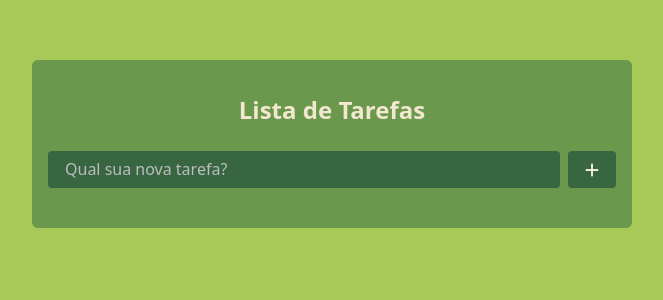
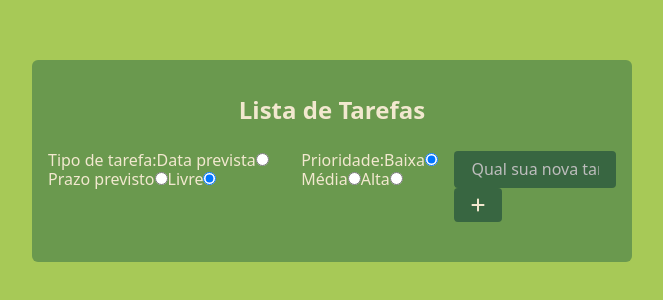
Before and after one commit to gfcrodriguespuc/lab-desenv-soft-projeto-1-todo-list, a React (Vite) app in the folder front-end/: page / in a window 1280 px wide. Shown: the top 300 px of the page, without its empty margins (308-971 px from the left). Built offline with nearby package versions, Linux system fonts and the light colour scheme.

Commit message:
Implementa criação de todos de diferentes tipos e prioridades

```diff
--- a/front-end/src/components/TodoForm/TodoForm.jsx
+++ b/front-end/src/components/TodoForm/TodoForm.jsx
@@ -6,9 +6,24 @@ import { faPlus } from "@fortawesome/free-solid-svg-icons";
 import { FontAwesomeIcon } from "@fortawesome/react-fontawesome";
 import { clsx } from "clsx";
 import { useState } from "react";
+import { TodoPriority, TodoType } from "../../models/todo";
 
 export const TodoForm = ({ addTodo }) => {
   const [todoDescription, setTodoDescription] = useState("");
+  const [todoType, setTodoType] = useState(TodoType.FREE);
+  const [todoPriority, setTodoPriority] = useState(TodoPriority.LOW);
+  const [todoDueDate, setTodoDueDate] = useState("");
+  const [todoDeadline, setTodoDeadline] = useState("");
+
+  const handleTypeChange = (event) => {
+    console.debug("handleTypeChange", event.target.value);
+    setTodoType(event.target.value);
+  };
+
+  const handlePriorityChange = (event) => {
+    console.debug("handlePriorityChange", event.target.value);
+    setTodoPriority(event.target.value);
+  };
 
   const handleSubmit = (event) => {
     event.preventDefault();
@@ -18,12 +33,121 @@ export const TodoForm = ({ addTodo }) => {
       return;
     }
 
-    addTodo(todoDescriptionTrim);
+    addTodo({
+      type: todoType,
+      priority: todoPriority,
+      dueDate: todoType === TodoType.DUE_DATE ? todoDueDate : null,
+      deadline: todoType === TodoType.DEADLINE ? +todoDeadline : null,
+      description: todoDescriptionTrim,
+    });
     setTodoDescription("");
   };
 
   return (
     <form className={styles["todo-form"]} onSubmit={handleSubmit}>
+      {/*
+        Tipos possiveis para a tarefa:
+        A ToDo List deverá possuir três tipos de tarefas:
+          o 1. Data (com data prevista de conclusão)
+          o 2. Prazo (com prazo previsto de conclusão informado em dias)
+          o 3. Livre (Sem data ou prazo previsto de conclusão)
+        As tarefas deverão ter três níveis de prioridades:
+          o 1. Alta
+          o 2. Média
+          o 3. Baixa
+      */}
+      <div>
+        Tipo de tarefa:
+        <label>
+          Data prevista
+          <input
+            type="radio"
+            value={TodoType.DUE_DATE}
+            onChange={handleTypeChange}
+            checked={todoType === TodoType.DUE_DATE}
+          />
+        </label>
+        <label>
+          Prazo previsto
+          <input
+            type="radio"
+            value={TodoType.DEADLINE}
+            onChange={handleTypeChange}
+            checked={todoType === TodoType.DEADLINE}
+          />
+        </label>
+        <label>
+          Livre
+          <input
+            type="radio"
+            value={TodoType.FREE}
+            onChange={handleTypeChange}
+            checked={todoType === TodoType.FREE}
+          />
+        </label>
+      </div>
+
+      <div>
+        {todoType === TodoType.DUE_DATE && (
+          <input
+            className={clsx(
+              inputStyles["input-text"],
+              inputStyles["input-text--primary"]
+            )}
+            type="date"
+            min={new Date().toISOString().split("T")[0]}
+            value={todoDueDate}
+            onChange={(event) => setTodoDueDate(event.target.value)}
+          />
+        )}
+
+        {todoType === TodoType.DEADLINE && (
+          <input
+            className={clsx(
+              inputStyles["input-text"],
+              inputStyles["input-text--primary"]
+            )}
+            type="number"
+            min="1"
+            placeholder="Prazo em dias"
+            value={todoDeadline}
+            onChange={(event) => setTodoDeadline(event.target.value)}
+          />
+        )}
+      </div>
+
+      <div>
+        Prioridade:
+        <label>
+          Baixa
+          <input
+            type="radio"
+            value={TodoPriority.LOW}
+            onChange={handlePriorityChange}
+            checked={todoPriority === TodoPriority.LOW}
+          />
+        </label>
+        <label>
+          Média
+          <input
+            type="radio"
+            value={TodoPriority.MEDIUM}
+            onChange={handlePriorityChange}
+            checked={todoPriority === TodoPriority.MEDIUM}
+          />
+        </label>
+        <label>
+          Alta
+          <input
+            type="radio"
+            value={TodoPriority.HIGH}
+            onChange={handlePriorityChange}
+            checked={todoPriority === TodoPriority.HIGH}
+          />
+        </label>
+      </div>
+
+      <div>
         <input
           className={clsx(
             inputStyles["input-text"],
@@ -45,6 +169,7 @@ export const TodoForm = ({ addTodo }) => {
         >
           <FontAwesomeIcon icon={faPlus} />
         </button>
+      </div>
     </form>
   );
 };
--- a/front-end/src/components/TodoWrapper/TodoWrapper.jsx
+++ b/front-end/src/components/TodoWrapper/TodoWrapper.jsx
@@ -14,10 +14,10 @@ export const TodoWrapper = () => {
     setTodos(savedTodos);
   };
 
-  const addTodo = (description) => {
+  const addTodo = (todoForm) => {
     const newTodo = {
+      ...todoForm,
       id: uuidv4(),
-      description,
       completed: false,
     };
     todoApi.saveTodo(newTodo);
--- /dev/null
+++ b/front-end/src/models/todo.js
@@ -0,0 +1,11 @@
+export const TodoType = Object.freeze({
+  DUE_DATE: "DUE_DATE",
+  DEADLINE: "DEADLINE",
+  FREE: "FREE",
+});
+
+export const TodoPriority = Object.freeze({
+  LOW: "LOW",
+  MEDIUM: "MEDIUM",
+  HIGH: "HIGH",
+});
```
Lines whose indentation alone changed are shown as unchanged.
